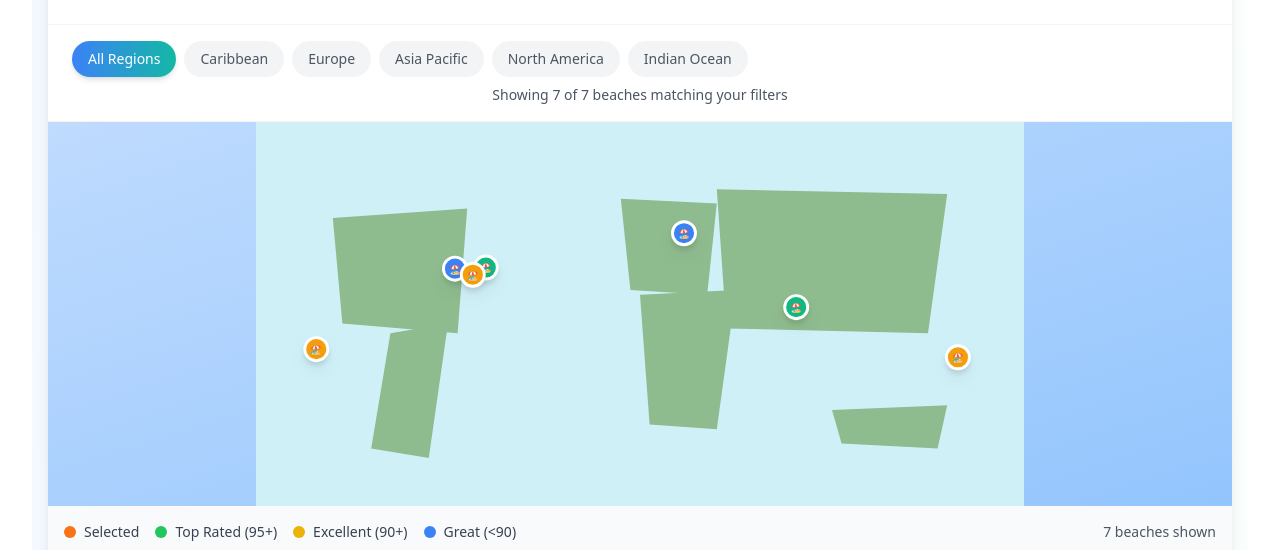
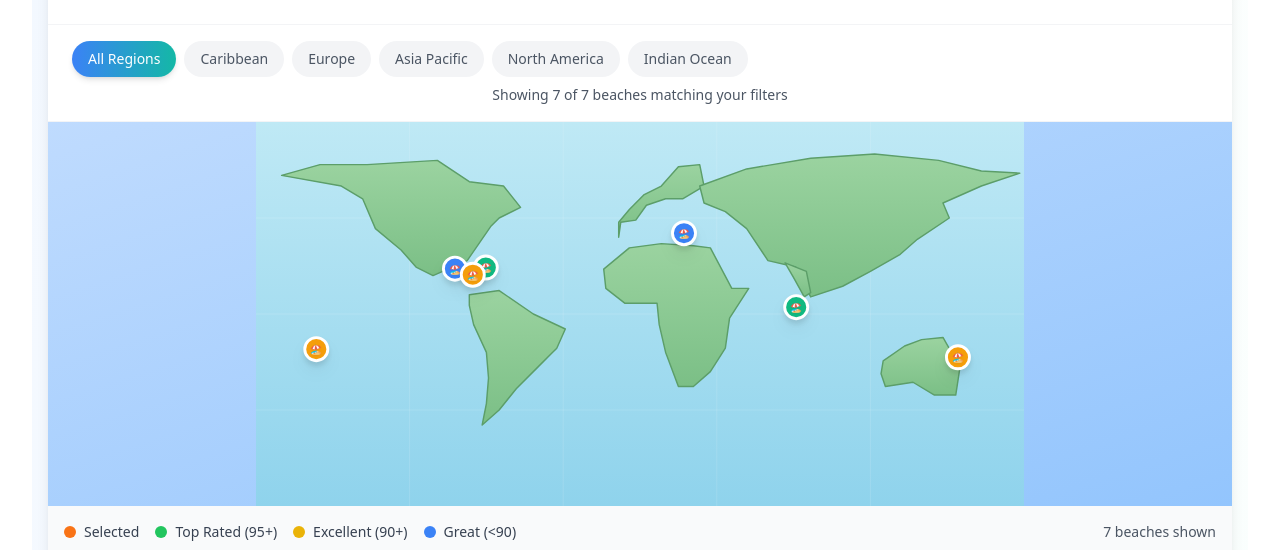
Before and after one commit to satrianugrohoputra/beach-beacon-guide, a React (Vite) app: page / in a window 1280 px wide. Shown: the part 1424-1974 px from the top of the page. Built offline with nearby package versions, Linux system fonts and the light colour scheme.

Commit message:
Changes
Co-authored-by: satrianugrohoputra <174337179+satrianugrohoputra@users.noreply.github.com>

```diff
--- a/src/components/StaticWorldMap.tsx
+++ b/src/components/StaticWorldMap.tsx
@@ -215,29 +215,42 @@ const StaticWorldMap = ({ beaches, onBeachSelect, selectedBeach }: StaticWorldMa
         >
           {/* World Map Background - Static continents */}
           <defs>
-            <pattern id="water" patternUnits="userSpaceOnUse" width="4" height="4">
-              <rect width="4" height="4" fill="#D0F0F8" className="dark:fill-gray-800" />
-            </pattern>
+            <linearGradient id="ocean" x1="0" y1="0" x2="0" y2="1">
+              <stop offset="0%" stopColor="#bfe9f5" className="[stop-color:#bfe9f5] dark:[stop-color:#1f2937]" />
+              <stop offset="100%" stopColor="#8fd3ec" className="[stop-color:#8fd3ec] dark:[stop-color:#111827]" />
+            </linearGradient>
+            <linearGradient id="land" x1="0" y1="0" x2="0" y2="1">
+              <stop offset="0%" stopColor="#9bd3a0" />
+              <stop offset="100%" stopColor="#7bbf86" />
+            </linearGradient>
           </defs>
 
-          {/* Simplified static world map shapes */}
-          <rect width="800" height="400" fill="url(#water)" />
+          {/* Ocean background */}
+          <rect width="800" height="400" fill="url(#ocean)" />
 
-          {/* Static continents (fixed positions) */}
-          <g fill="#8FBC8F" className="dark:fill-gray-600">
-            {/* North America */}
-            <path d="M80,100 L220,90 L210,220 L90,210 Z" />
-            {/* South America */}
-            <path d="M140,220 L200,210 L180,350 L120,340 Z" />
-            {/* Europe */}
-            <path d="M380,80 L480,85 L470,180 L390,175 Z" />
-            {/* Africa */}
-            <path d="M400,180 L500,175 L480,320 L410,315 Z" />
-            {/* Asia */}
-            <path d="M480,70 L720,75 L700,220 L490,215 Z" />
-            {/* Australia */}
-            <path d="M600,300 L720,295 L710,340 L610,335 Z" />
+          {/* Subtle latitude/longitude grid */}
+          <g stroke="#ffffff" strokeOpacity="0.18" strokeWidth="0.75">
+            {[100, 200, 300].map((y) => (
+              <line key={`h${y}`} x1="0" y1={y} x2="800" y2={y} />
+            ))}
+            {[160, 320, 480, 640].map((x) => (
+              <line key={`v${x}`} x1={x} y1="0" x2={x} y2="400" />
+            ))}
           </g>
+
+          {/* Recognizable continents (geo-accurate, aligned with pins) */}
+          <g
+            fill="url(#land)"
+            stroke="#5c9e69"
+            strokeWidth="1.5"
+            strokeLinejoin="round"
+            className="dark:fill-gray-600 dark:stroke-gray-500"
+          >
+            {continents.map((points, i) => (
+              <path key={i} d={geoPath(points)} />
+            ))}
+          </g>
+
 
           {/* Static Beach Pins - Fixed positions */}
           {filteredBeaches.map((beach) => {
```
